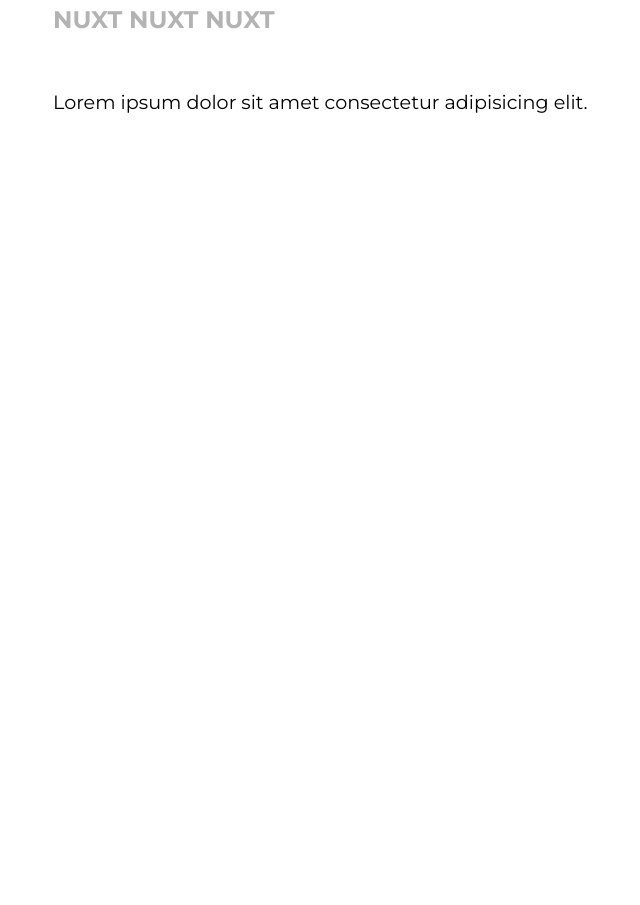
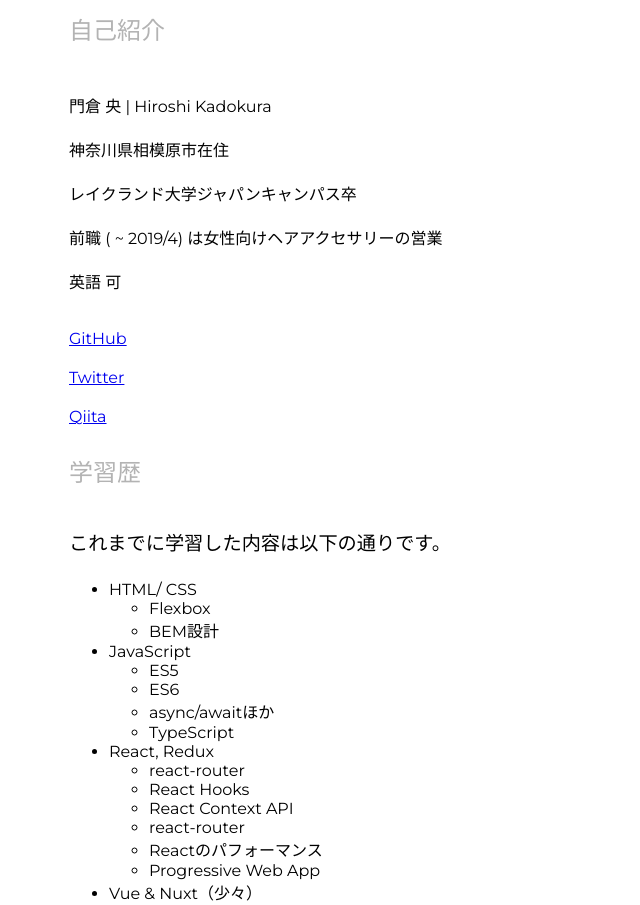
Before and after one commit to Abbiscuit/hiro-portfolio, a Nuxt app: page /about in a window 1280 px wide. Shown: the part 280-1185 px from the top of the page, without its empty margins (27-667 px from the left). Before the commit the page ends 800 px from the top, so only its background shows below. Built offline with nearby package versions, Linux system fonts and the light colour scheme.

Commit message:
Add content for each page

```diff
--- a/assets/css/main.css
+++ b/assets/css/main.css
@@ -4,7 +4,7 @@
 }
 
 section {
-  padding: 5em;
+  padding: 6em;
 }
 
 h1 {
@@ -14,16 +14,16 @@
 
 .subheading {
   font-size: 1.5em;
-  margin-bottom: 2em;
+  margin-bottom: 1.5em;
   text-transform: uppercase;
   color: rgb(179, 179, 179);
-  font-weight: bold;
-  line-height: 1.8;
+  font-weight: lighter;
+  line-height: 1.4;
 }
 
 p {
   font-size: 1.2em;
-  line-height: 1.4em;
+  line-height: 1.8em;
 }
 
 .page-enter-active,
@@ -34,3 +34,9 @@
 .page-leave-active {
   opacity: 0;
 }
+
+@media (max-width: 768px) {
+  section {
+    padding: 2em;
+  }
+}
--- a/components/Navigation/AppHeader.vue
+++ b/components/Navigation/AppHeader.vue
@@ -12,7 +12,7 @@
             <nuxt-link to="/about">About</nuxt-link>
           </li>
           <li class="nav-item">
-            <nuxt-link to="/services">Services</nuxt-link>
+            <nuxt-link to="/portfolio">Portfolio</nuxt-link>
           </li>
           <li class="nav-item">
             <nuxt-link to="/contact">Contact</nuxt-link>
--- a/components/Navigation/AppSideNavToggle.vue
+++ b/components/Navigation/AppSideNavToggle.vue
@@ -25,6 +25,6 @@
 .drawer-toggle .bar {
   width: 90%;
   height: 2px;
-  background-color: rgb(252, 101, 81);
+  background-color: #000;
 }
 </style>
--- a/components/Navigation/AppSidenav.vue
+++ b/components/Navigation/AppSidenav.vue
@@ -8,7 +8,7 @@
             <nuxt-link to="/about">About</nuxt-link>
           </li>
           <li class="nav-item">
-            <nuxt-link to="/services">Services</nuxt-link>
+            <nuxt-link to="/portfolio">Portfolio</nuxt-link>
           </li>
           <li class="nav-item">
             <nuxt-link to="/contact">Contact</nuxt-link>
--- a/pages/about.vue
+++ b/pages/about.vue
@@ -1,8 +1,60 @@
 <template>
   <section>
     <h1>About Me</h1>
-    <p class="subheading">Nuxt nuxt nuxt</p>
-    <p>Lorem ipsum dolor sit amet consectetur adipisicing elit.</p>
+    <h2 class="subheading">自己紹介</h2>
+    <div class="profile">
+      <ul>
+        <li>門倉 央 | Hiroshi Kadokura</li>
+        <li>神奈川県相模原市在住</li>
+        <li>レイクランド大学ジャパンキャンパス卒</li>
+        <li>前職 ( ~ 2019/4) は女性向けヘアアクセサリーの営業</li>
+        <li>英語 可</li>
+      </ul>
+    </div>
+    <div class="profile profile-detail">
+      <ul>
+        <li>
+          <a href="https://github.com/Abbiscuit">GitHub</a>
+        </li>
+        <li>
+          <a href="https://twitter.com/hiro_dev_hnyka">Twitter</a>
+        </li>
+        <li>
+          <a href="https://qiita.com/Abbiscuit">Qiita</a>
+        </li>
+      </ul>
+    </div>
+    <h2 class="subheading">学習歴</h2>
+    <p>これまでに学習した内容は以下の通りです。</p>
+    <ul>
+      <li>HTML/ CSS</li>
+      <ul>
+        <li>Flexbox</li>
+        <li>BEM設計</li>
+      </ul>
+      <li>JavaScript</li>
+      <ul>
+        <li>ES5</li>
+        <li>ES6</li>
+        <li>async/awaitほか</li>
+        <li>TypeScript</li>
+      </ul>
+      <li>React, Redux</li>
+      <ul>
+        <li>react-router</li>
+        <li>React Hooks</li>
+        <li>React Context API</li>
+        <li>react-router</li>
+        <li>Reactのパフォーマンス</li>
+        <li>Progressive Web App</li>
+      </ul>
+      <li>Vue & Nuxt（少々）</li>
+      <li>Node.js & Express</li>
+      <li>MongoDB, PostgreSQL</li>
+      <li>Google Firebase</li>
+      <li>Sketch App</li>
+    </ul>
+    <p>フロントエンド、バックエンドともに対応可能な言語であり、またSPAなどのモダンな技術に興味があったので、2019/4よりJavaScriptを集中的に学んできました。</p>
   </section>
 </template>
 
@@ -21,5 +73,18 @@
 };
 </script>
 
-<style>
+<style scope>
+.profile {
+  width: 100%;
+  margin: 0 auto;
+}
+
+.profile ul {
+  padding: 0;
+  list-style: none;
+}
+
+.profile li {
+  padding: 10px 0;
+}
 </style>
--- a/pages/contact.vue
+++ b/pages/contact.vue
@@ -1,8 +1,12 @@
 <template>
   <section>
     <h1>Contact</h1>
-    <p class="subheading">Nuxt nuxt nuxt</p>
-    <p>Lorem ipsum dolor sit amet consectetur adipisicing elit.</p>
+    <p class="subheading">ご連絡について</p>
+    <p>ご興味を持っていただけましたら、ぜひご連絡をお願いします！！</p>
+    <p>Twtter DM</p>
+    <p>
+      <a href="mailto:litm.yolo@gmail.com">litm.yolo@gmail.com</a>
+    </p>
   </section>
 </template>
 
--- a/pages/index.vue
+++ b/pages/index.vue
@@ -1,10 +1,20 @@
 <template>
   <section>
-    <h1>Lorem ipsum dolor sit amet.</h1>
-    <p class="subheading">Nuxt nuxt nuxt</p>
-    <p>Lorem ipsum dolor sit amet consectetur adipisicing elit.</p>
+    <h1>
+      Welcome to the portfolio of
+      <span>Hiro</span>
+    </h1>
+    <p class="subheading">I'm into Front-end Web development now!</p>
+    <p class="content">
+      Hiroです！
+      <br />現在、フロントエンドエンジニアとしての転職を目指しプログラミング学習をしています。
+      <br />おもにJavaScriptやReactに力を入れています。
+    </p>
     <p>
-      <nuxt-link to="/services">ポートフォリオはこちら</nuxt-link>
+      <nuxt-link to="/about">自己紹介</nuxt-link>
+    </p>
+    <p>
+      <nuxt-link to="/portfolio">ポートフォリオはこちら</nuxt-link>
     </p>
   </section>
 </template>
@@ -36,4 +46,11 @@
 a:hover {
   opacity: 0.8;
 }
+
+/* span {
+  display: inline;
+  background: rgb(252, 101, 81);
+  padding: 3px;
+  font-family: "Sacramento";
+} */
 </style>
--- a/pages/services.vue
+++ b/pages/portfolio.vue
@@ -1,7 +1,7 @@
 <template>
   <section>
-    <h1>Services</h1>
-    <p class="subheading">Nuxt nuxt nuxt</p>
+    <h1>Portfolio</h1>
+    <p class="subheading">作品集 （随時追加）</p>
     <p>Lorem ipsum dolor sit amet consectetur adipisicing elit.</p>
   </section>
 </template>
@@ -11,7 +11,7 @@
   components: {},
   head() {
     return {
-      title: "Services | Portfolio",
+      title: "Portfolio | Portfolio",
       meta: [
         { name: "description", content: "ポートフォリオです" },
         { name: "keywords", content: "portfolio, nuxt, ポートフォリオ" }
```
